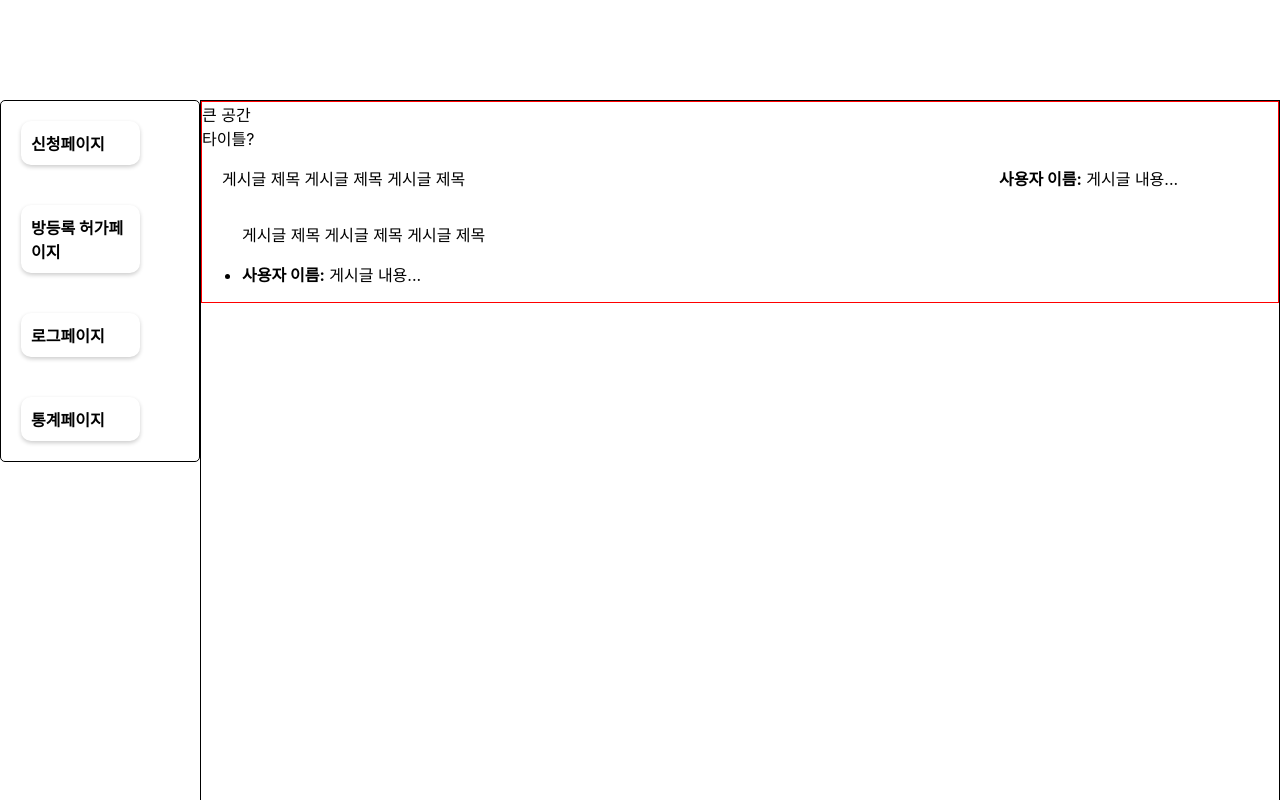
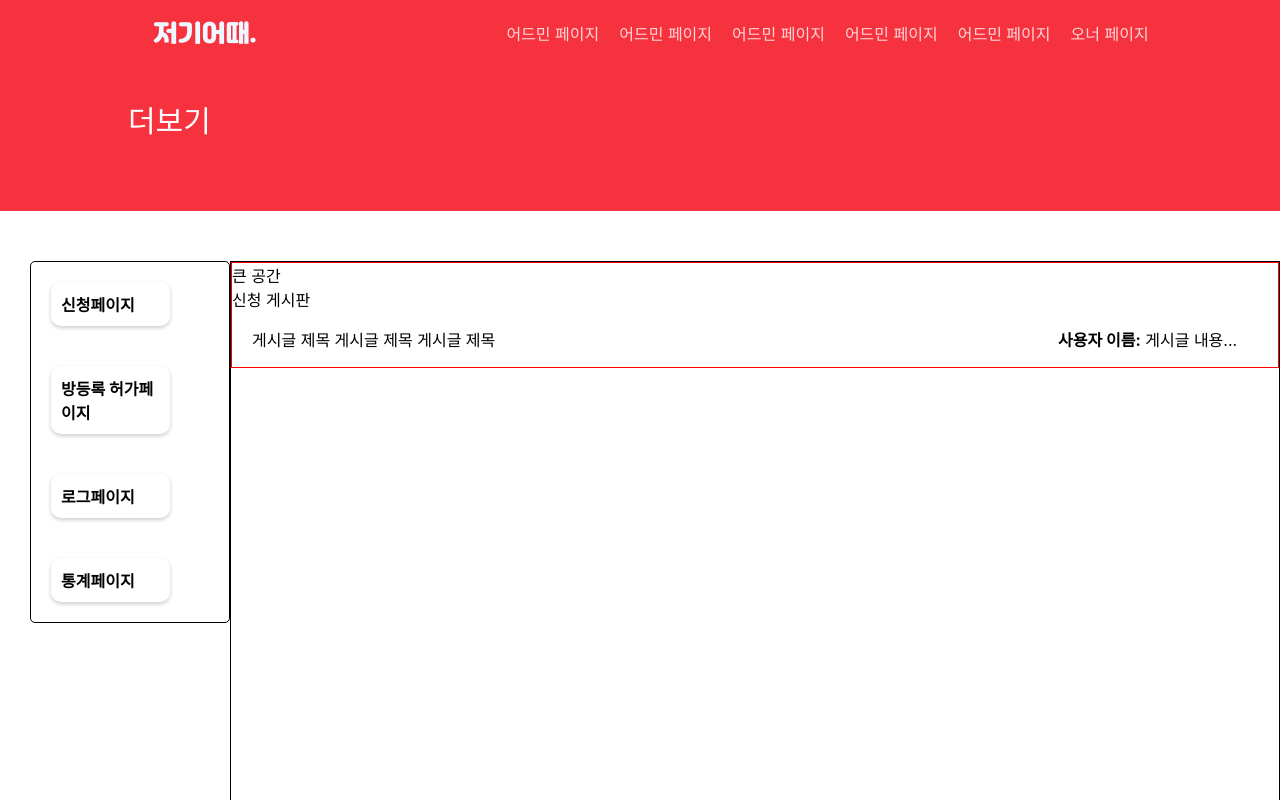
Before and after one commit to HAHproject/pj-front, a React (Create React App) app: page /admin in a window 1280 px wide. Shown: the top 800 px of the page. Built offline with nearby package versions, Linux system fonts and the light colour scheme; the HTML template or start-up script is replaced by a standard one.

Commit message:
헤더 조금 손봄.. 나머진 거의 제자리

```diff
--- a/src/component/admin/Admin.css
+++ b/src/component/admin/Admin.css
@@ -1,16 +1,18 @@
 .main-box {
-    display: flex;
-    margin-top: 100px;
+    display: grid;
+    grid-template-columns: 1fr 6fr;
+    padding-top: 50px;
     width: 100%;
+    margin: 0 auto 0 auto;
 
 
 }
 
 ._left-box {
-    flex: 1;
     min-width: 200px;
     height: auto;
     top: 0;
+    padding-left: 30px;
 
 }
 
@@ -60,7 +62,6 @@
 
 ._right-box {
     overflow-y: scroll;
-    flex: 6;
     height: 89vh;
     border: 1px solid black
 }
--- a/src/component/admin/ApplyPage.jsx
+++ b/src/component/admin/ApplyPage.jsx
@@ -3,27 +3,21 @@ const ApplyPage = () => {
     console.log(4)
 
     return <>
-        <div style={{ display: "flex", flexDirection: "column" }}>
+        <div style={{ display: "flex", flexDirection: "column", minWidth: 600 }}>
             큰 공간
 
             <div>
-                타이틀?
+                신청 게시판
             </div>
             <div  >
-                <div style={{ display: "flex", padding: "0px 20px" }}>
+                <div style={{ display: "grid", gridTemplateColumns: "5fr 1fr", padding: "0px 20px" }}>
                     {/* 그리드 연구해보기.... */}
-                    <p style={{ flex: 3 }}>게시글 제목 게시글 제목 게시글 제목 </p>
-                    <p style={{ flex: 1 }}>
+                    <p style={{ minWidth: 400 }}>게시글 제목 게시글 제목 게시글 제목 </p>
+                    <p style={{ minWidth: 200 }}>
                         <strong>사용자 이름:</strong> 게시글 내용...
                     </p>
 
                 </div>
-                <ul  >
-                    <p>게시글 제목 게시글 제목 게시글 제목 </p>
-                    <li>
-                        <strong>사용자 이름:</strong> 게시글 내용...
-                    </li>
-                </ul>
 
             </div>
 
--- a/src/component/admin/RoomPage.jsx
+++ b/src/component/admin/RoomPage.jsx
@@ -1,6 +1,10 @@
 const RoomPage = () => {
 
     console.log(2)
+
+
+    // 신청 목록이 나오고, 그 글을 클릭하면 신청양식이랑 페이지가 보이게 할까 고민중인 곳.
+    // 그건 금방 하니깐 일단 킵.
 
     return <div style={{ display: "flex" }}>
         <div style={{
@@ -8,11 +12,31 @@ const RoomPage = () => {
             border: "1px solid"
         }}>
             <p>여긴 방 신청 한것 관련 오는 곳</p>
+            {/* 여기선 방 신청 목록이 나오고, 그 글을 클릭하면 세부적이 내용이 보이면 된다.
+            그 내용은 일정 형식에 맞게 인쇄하는 형태로 하면 될듯. */}
         </div>
         <div style={{
             flex: 1
         }}>
             <p>여긴 그 사람이 신청한 페이지 오는 곳. </p>
+            {/* 여기선 그사람이 신청한 페이지의 글을 읽어서 보여줘야한다.
+            포함되어야하는 정보 : 신청자, 신청 정보,
+
+            되도록이면 정형화된 글이 써져있으면 좋겠다.
+
+            */}
+
+            <div style={{
+                flexDirection: 'column'
+            }}>
+                <div>title</div>
+                <div>img</div>
+                <div>content</div>
+                <div>img</div>
+
+
+
+            </div>
         </div>
 
     </div>
--- /dev/null
+++ b/src/component/owner/Owner.jsx
@@ -0,0 +1,8 @@
+const Owner = () => {
+
+    return "테스트중입니다."
+
+
+}
+
+export default Owner
--- /dev/null
+++ b/src/component/template/MyHeader.css
@@ -0,0 +1,99 @@
+.my-header {
+    height: 211px;
+    background: #f7323f;
+
+}
+
+.section {
+    position: fixed;
+    display: grid;
+    grid-template-columns: 1fr 4fr;
+    padding: 0 10%;
+
+    top: 0;
+    left: 0;
+    width: 100%;
+    z-index: 100;
+    height: 72px;
+    background: #f7323f;
+}
+
+
+.logo {
+    font-weight: bold;
+    line-height: 1;
+    font-size: 1.5em;
+    color: aliceblue;
+    font-family: 'CustomFont', sans-serif;
+}
+
+.section-in {
+    padding: 21px 10%;
+
+}
+
+.fast-menu {
+    display: flex;
+    flex-direction: row;
+    text-align: right;
+    align-items: center;
+}
+
+@font-face {
+    font-family: 'CustomFont';
+    src: url('../../../public/fonts/Jalnan.ttf') format('truetype')
+        /* 다양한 형식의 글꼴 파일을 지원할 수 있도록 여러 포맷을 지정 */
+}
+
+.header-button {
+    text-decoration-line: none;
+    color: rgba(255, 255, 255, 0.8);
+    font-weight: normal;
+    margin-left: 20px;
+}
+
+.section-2 {
+    display: block;
+    padding: 72px 0 0 10%;
+}
+
+.more {
+    color: white;
+    font-weight: normal;
+    font-size: 30px;
+}
+
+.section-phone {
+    position: fixed;
+    display: grid;
+    grid-template-columns: 4fr 1fr;
+    padding: 0 10%;
+
+    top: 0;
+    left: 0;
+    width: 100%;
+    z-index: 100;
+    height: 72px;
+
+}
+
+.my-header-phone {
+    height: 72px;
+    background: white;
+
+}
+
+.open {
+    width: 250px;
+    /* 열린 상태의 사이드 바 너비 */
+    transition: width 0.5s ease-in-out;
+    /* width 속성에 트랜지션을 적용하여 애니메이션 효과 적용 */
+    height: 100%;
+    position: fixed;
+    top: 0;
+    left: 0;
+    background-color: #333;
+    color: white;
+    overflow-y: auto;
+    z-index: 1;
+}
--- a/src/component/template/MyHeader.jsx
+++ b/src/component/template/MyHeader.jsx
@@ -1,10 +1,34 @@
+import { Link } from "react-router-dom";
+import "./MyHeader.css"
+import { useEffect, useState } from "react";
+import NormalHeader from "./NormalHeader";
+import PhoneHeader from "./PhoneHeader";
 
 
 const MyHeader = () => {
 
+  const [isSmallScreen, setIsSmallScreen] = useState(false);
+  console.log("재실행여부")
+
+  const handleResize = () => {
+    setIsSmallScreen(window.innerWidth < 664); // 예: 600px 이하로 작으면 작은 화면으로 간주
+  };
+
+  useEffect(() => {
+
+    // 컴포넌트가 마운트될 때 한 번 실행하고, 화면 크기 변화를 감지하는 리스너 등록
+    handleResize();
+    window.addEventListener('resize', handleResize);
+
+    // 이펙트효과 벗어날 때 (페이지 이동) 리스너 제거
+    return () => {
+      window.removeEventListener('resize', handleResize);
+    };
+  }, []);
+
   return (
     <>
-
+      {isSmallScreen ? <PhoneHeader /> : <NormalHeader />}
     </>
   );
 }
--- /dev/null
+++ b/src/component/template/NormalHeader.jsx
@@ -0,0 +1,48 @@
+import { Link } from "react-router-dom"
+import './MyHeader.css'
+
+const NormalHeader = () => {
+
+
+
+
+    return <div className="my-header">
+        <div className="section" >
+            <div className="section-in">
+                <a className="logo" >저기어때.</a>
+            </div>
+
+            <div className="section-in">
+                <div className="fast-menu" >
+                    <div >
+                        <Link to="/admin" className="header-button" >어드민 페이지</Link>
+                    </div>
+                    <div >
+                        <Link to="/admin" className="header-button" >어드민 페이지</Link>
+                    </div>
+                    <div >
+                        <Link to="/admin" className="header-button" >어드민 페이지</Link>
+                    </div>
+                    <div >
+                        <Link to="/admin" className="header-button" >어드민 페이지</Link>
+                    </div>
+                    <div >
+                        <Link to="/admin" className="header-button" >어드민 페이지</Link>
+                    </div>
+                    <div>
+                        <Link to="/owner" className="header-button" >오너 페이지</Link>
+                    </div>
+                </div>
+            </div>
+        </div>
+
+        <div className="section-2">
+            <h2 className="more">더보기</h2>
+        </div>
+
+
+    </div>
+
+}
+
+export default NormalHeader
--- /dev/null
+++ b/src/component/template/PhoneHeader.jsx
@@ -0,0 +1,49 @@
+import { useState } from "react";
+
+const PhoneHeader = () => {
+
+    const [menuOpen, setMenuOpen] = useState(false);
+
+    const toggleMenu = () => {
+        setMenuOpen(!menuOpen);
+        console.log(menuOpen)
+    };
+
+
+    return <>
+        <div className="my-header-phone">
+            <div className="section-phone">
+                <div className="section-in">
+                    <div>
+                        <a className="logo" style={{ color: 'red', textAlign: "center" }}>저기어때.</a>
+                    </div>
+
+                </div>
+
+
+                <div>
+
+                    <button onClick={toggleMenu}>
+                        <img src="image.goodchoice.kr/images/web_v3/ico_menu.png"></img>
+                    </button>
+                    <div style={{ overflow: 'hidden' }}>
+                        {menuOpen &&
+
+                            <div className="open">
+                                <ul>
+                                    <li>메뉴 항목 1</li>
+                                    <li>메뉴 항목 2</li>
+                                    <li>메뉴 항목 3</li>
+                                </ul>
+                            </div>
+                        }
+                    </div>
+
+
+                </div>
+            </div>
+        </div>
+    </>
+
+}
+export default PhoneHeader
--- a/src/routes/MyRoutes.jsx
+++ b/src/routes/MyRoutes.jsx
@@ -3,6 +3,7 @@ import Admin from "../component/admin/Admin"
 import Login from "../component/auth/Login"
 import Signup from "../component/auth/Signup"
 import Template from "../component/template/Template"
+import Owner from "../component/owner/Owner"
 
 
 
@@ -13,9 +14,9 @@ const MyRoutes = () => {
             <Route path="/login" element={<Login></Login>} />
             <Route path="/signup" element={<Signup></Signup>} />
             <Route element={<Template />}>
-                    {/* 템플릿이 적용될 파츠들.. 여기서 고민이 몇가지 있다. */}
-                <Route path="/admin" element={<Admin></Admin>}/>
-
+                {/* 템플릿이 적용될 파츠들.. 여기서 고민이 몇가지 있다. */}
+                <Route path="/admin" element={<Admin></Admin>} />
+                <Route path="/owner" element={<Owner></Owner>} />
             </Route>
 
         </Routes>
```
Also changed, not shown: public/fonts/Jalnan.ttf (added), src/component/admin/ApplyPage.css (added).
